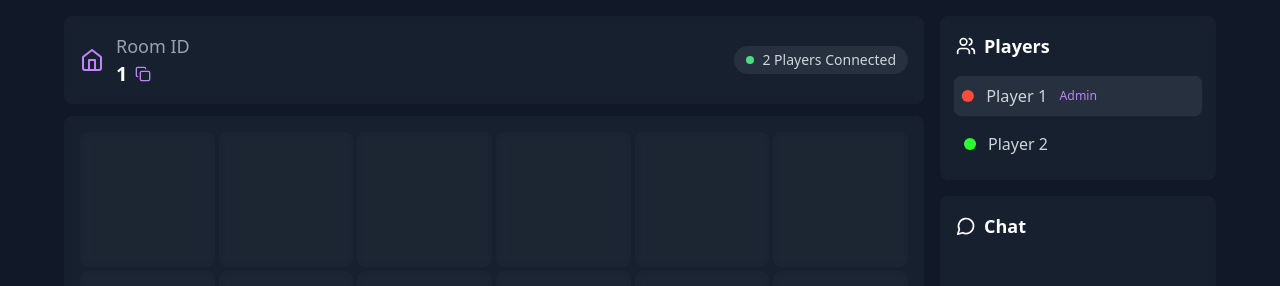
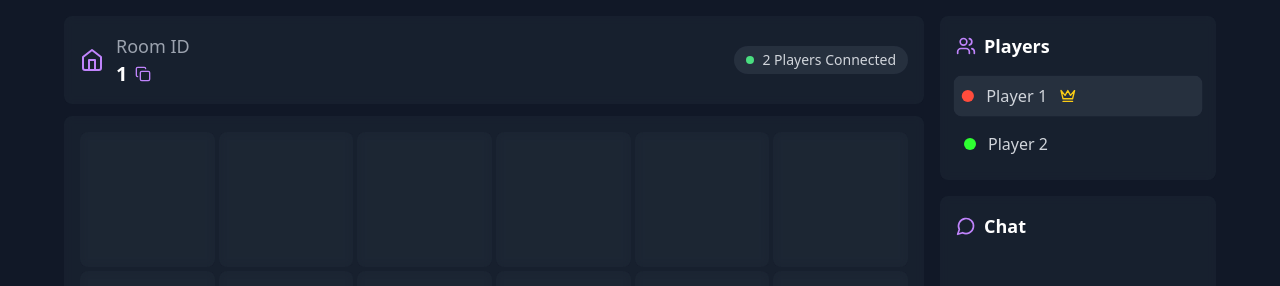
Before and after one commit to zengarv/Chain-Reaction, a React (Vite) app: page /room/1 in a window 1280 px wide. Shown: the top 286 px of the page. Built offline with nearby package versions, Linux system fonts and the light colour scheme.

Commit message:
added small icon animations

```diff
--- a/src/components/ChatWindow.tsx
+++ b/src/components/ChatWindow.tsx
@@ -38,7 +38,7 @@ const ChatWindow: React.FC<ChatWindowProps> = ({
           whileHover={{ rotate: 15, scale: 1.1 }}
           transition={{ type: "spring", stiffness: 400 }}
         >
-          <MessageCircle className="w-5 h-5 text-white" />
+          <MessageCircle className="w-5 h-5 text-purple-400" />
         </motion.div>
         <h2 className="text-lg font-semibold text-white">Chat</h2>
       </motion.div>
@@ -73,10 +73,15 @@ const ChatWindow: React.FC<ChatWindowProps> = ({
         <motion.button
           type="submit"
           className="bg-gray-700 p-2 rounded hover:bg-gray-600 transition-colors"
-          whileHover={{ scale: 1.1, rotate: 5 }}
+          whileHover={{ scale: 1.2, rotate: 5 }}
           whileTap={{ scale: 0.9 }}
         >
+          <motion.div
+            whileTap={{ translateX: 2, translateY: -2, scale: 1.1 }}
+            transition={{ type: "spring", stiffness: 400 }}
+          >
           <Send className="w-4 h-4 text-white" />
+          </motion.div>
         </motion.button>
       </form>
     </motion.div>
--- a/src/components/LandingPage.tsx
+++ b/src/components/LandingPage.tsx
@@ -7,7 +7,7 @@ import { motion } from 'framer-motion';
 const LandingPage: React.FC = () => {
   const navigate = useNavigate();
   const [playerName, setPlayerName] = useState('');
-  const [boardSize, setBoardSize] = useState({ rows: 9, cols: 6 });
+  const [boardSize, setBoardSize] = useState({ rows: 6, cols: 6 });
   const [maxPlayers, setMaxPlayers] = useState(2);
 
   const createRoom = () => {
--- a/src/components/PlayersList.tsx
+++ b/src/components/PlayersList.tsx
@@ -20,7 +20,7 @@ const PlayersList: React.FC<PlayersListProps> = ({ players, currentPlayer, gameS
           whileHover={{ rotate: 15, scale: 1.1 }}
           transition={{ type: "spring", stiffness: 400 }}
         >
-          <Users className="w-5 h-5 text-white" />
+          <Users className="w-5 h-5 text-purple-400" />
         </motion.div>
         <h2 className="text-lg font-semibold text-white">Players</h2>
       </motion.div>
@@ -42,7 +42,12 @@ const PlayersList: React.FC<PlayersListProps> = ({ players, currentPlayer, gameS
             />
             <span className="text-gray-300">{player.name}</span>
             {player.isAdmin && (
-              <span className="text-xs text-purple-400 ml-auto">Admin</span>
+              <motion.div
+                whileHover={{ translateY: -5, scale: 1.1 }}
+                transition={{ type: "spring", stiffness: 400 }}
+              >
+                <Crown className="w-4 h-4 text-yellow-400" />
+              </motion.div>
             )}
             {!player.isActive && gameStarted && (
               <span className="text-xs text-red-400 ml-auto">Eliminated</span>
```
